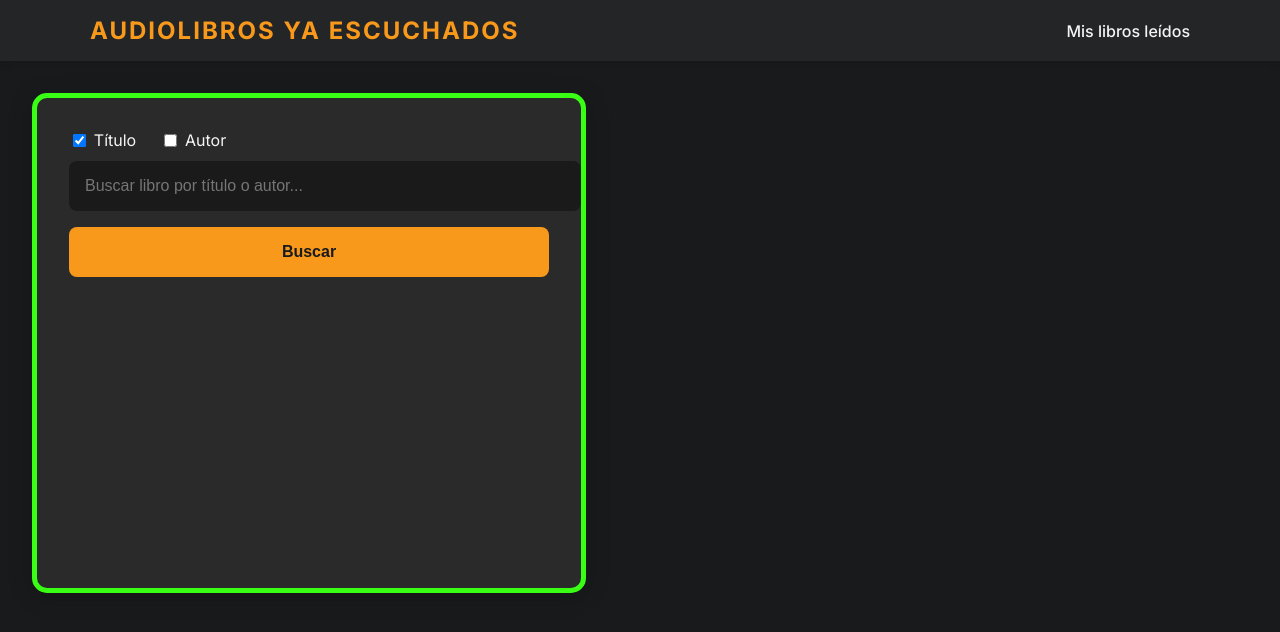
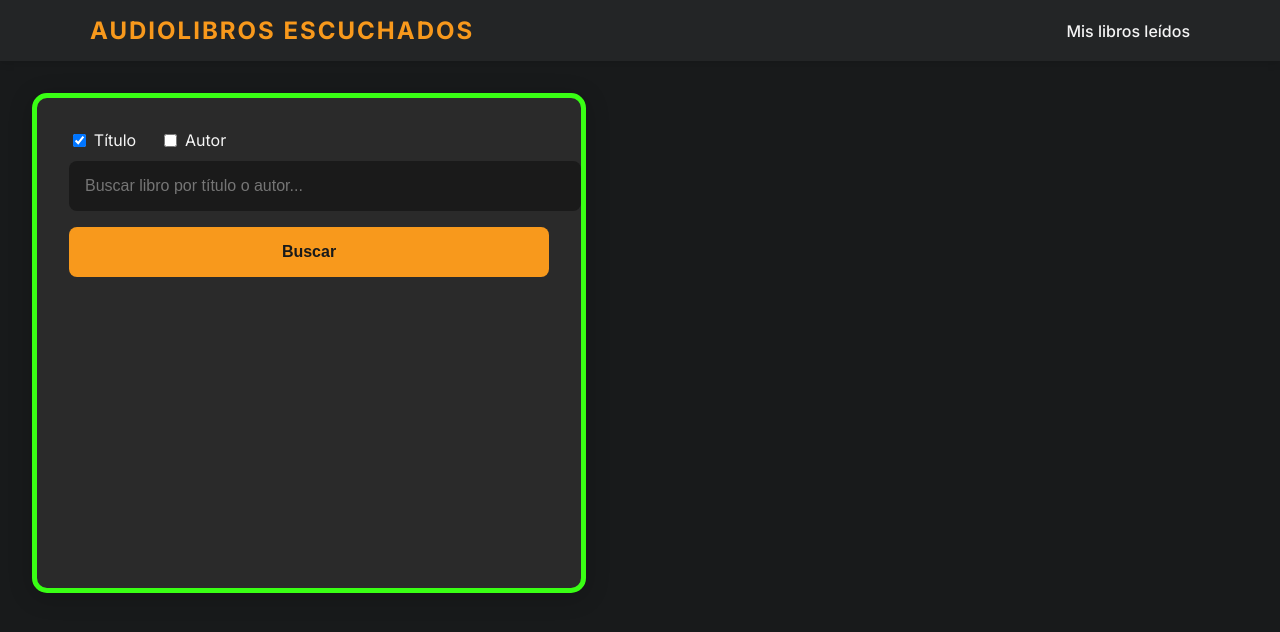
Before and after one commit to luarnitram/MisAudiolibros, a plain HTML site: page index.html in a window 1280 px wide. Drawn offline with Linux system fonts and the light colour scheme.

Commit message:
Update index.html

```diff
--- a/index.html
+++ b/index.html
@@ -9,7 +9,7 @@
 </header>
     <header class="header">
         <nav>
-            <span class="logo">AUDIOLIBROS YA ESCUCHADOS</span>
+            <span class="logo">AUDIOLIBROS ESCUCHADOS</span>
             <a href="mis-libros.html" class="nav-link">Mis libros leídos</a>
         </nav>
     </header>
```
